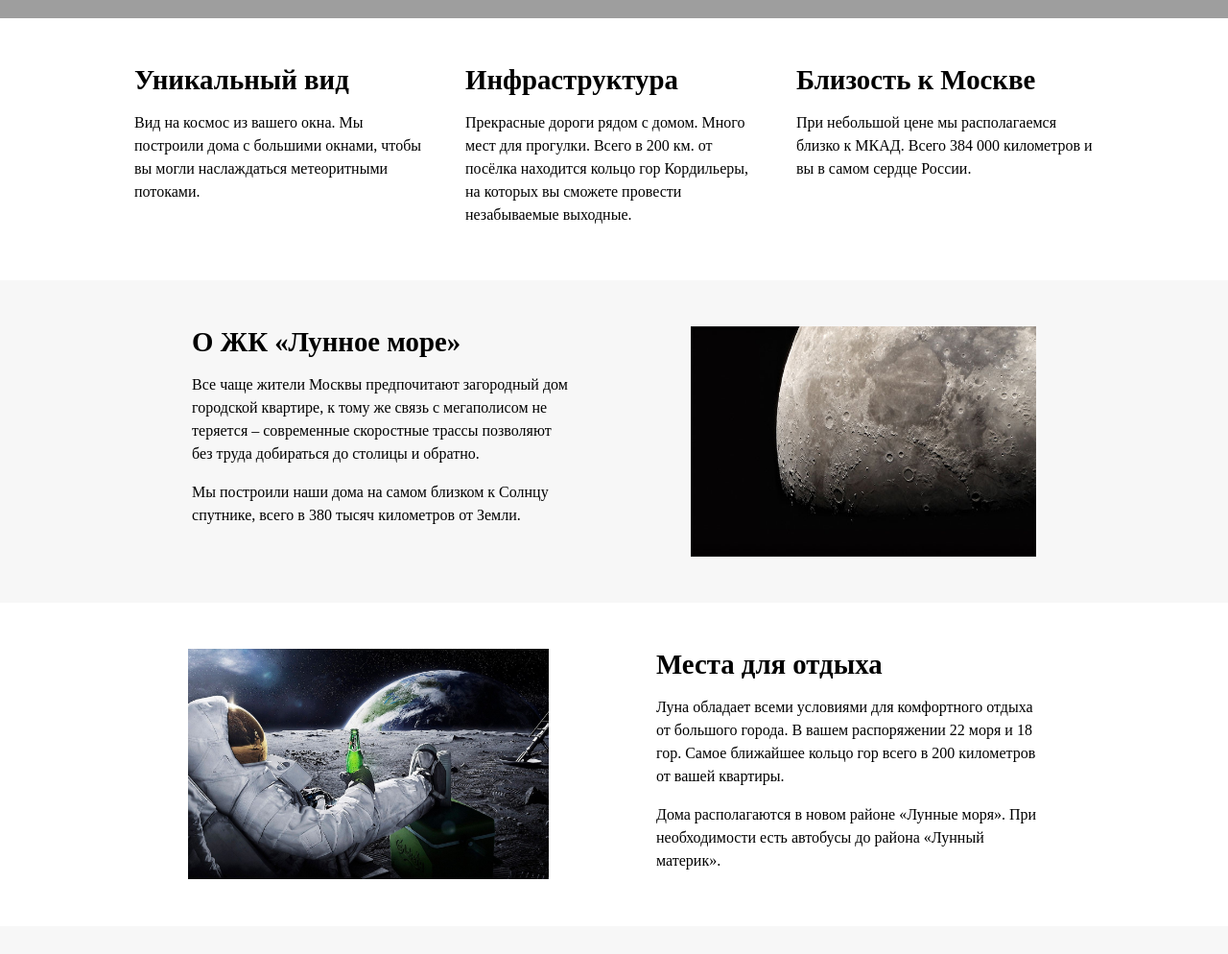
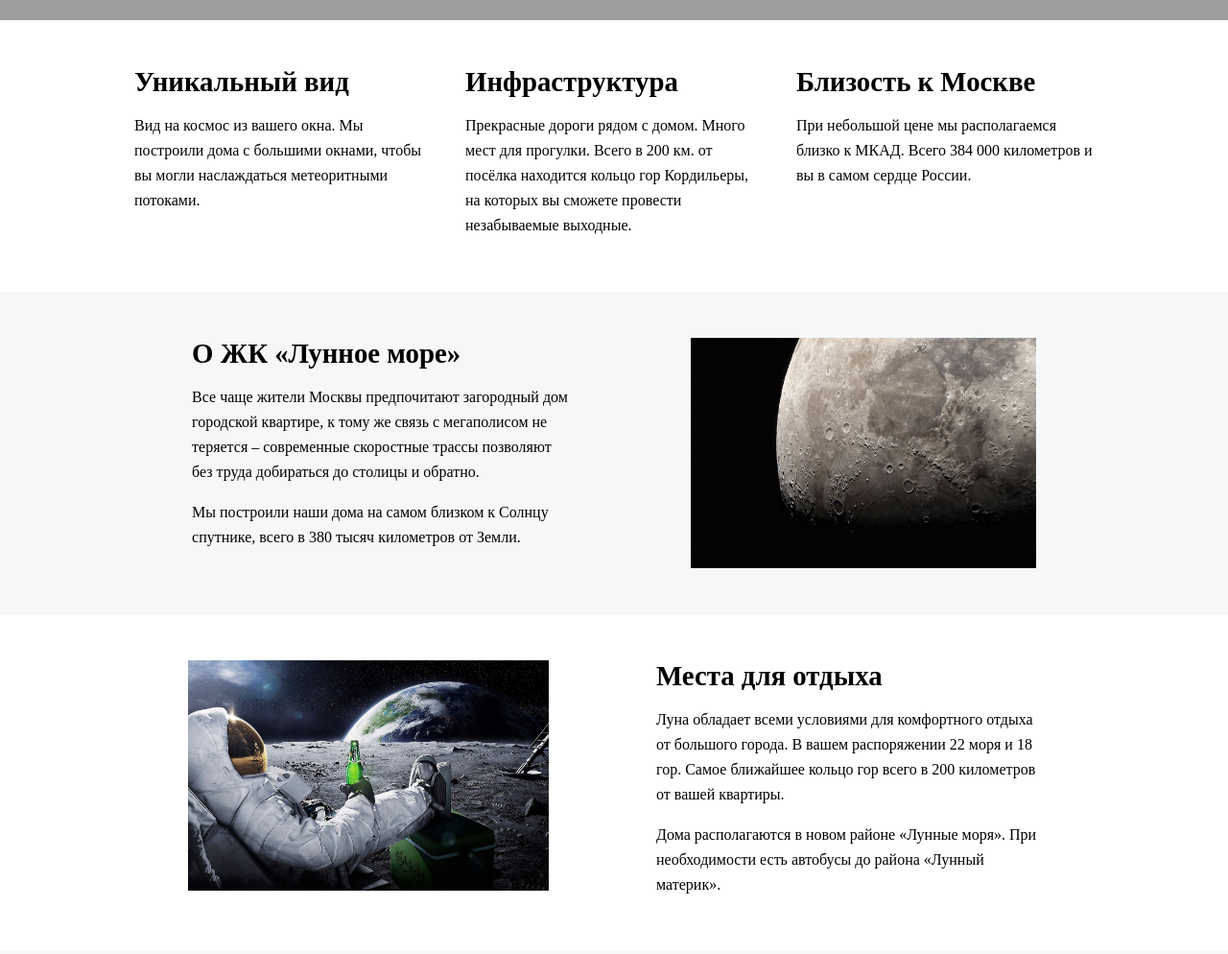
Before and after one commit to Barrierok/lcd-moon-sea, a website: page landing/index.html in a window 1280 px wide. Shown: the part 433-1427 px from the top of the page at 96% size. Drawn offline with Linux system fonts and the light colour scheme; grey boxes are pictures that could not be loaded.

Commit message:
Изменил теги, поправил отступ текста

```diff
--- a/landing/index.html
+++ b/landing/index.html
@@ -28,42 +28,42 @@
       <a class="button white" href="#form-section">Забронировать</a>
     </section>
     <main class="flex flex-direction-column">
-      <div id="advantages">
+      <section id="advantages">
         <div class="container flex flex-justify-beetwen">
-          <article class="advantages">
+          <div class="advantages">
             <h2>Уникальный вид</h2>
             <p>Вид на космос из вашего окна. Мы построили дома с большими окнами, чтобы вы могли наслаждаться метеоритными потоками.</p>
-          </article>
-          <article class="advantages">
+          </div>
+          <div class="advantages">
             <h2>Инфраструктура</h2>
             <p>Прекрасные дороги рядом с домом. Много мест для прогулки. Всего в 200 км. от посёлка находится кольцо гор Кордильеры, на которых вы сможете провести незабываемые выходные.</p>
-          </article>
-          <article class="advantages">
+          </div>
+          <div class="advantages">
             <h2>Близость к Москве</h2>
             <p>При небольшой цене мы располагаемся близко к МКАД. Всего 384 000 километров и вы в самом сердце России.</p>
-          </article>
+          </div>
         </div>
-      </div>
-      <div id="about" class="bg-color-gray">
+      </section>
+      <section id="about" class="bg-color-gray">
         <div class="flex flex-justify-around container">
-          <article class="text-content">
+          <div class="text-content">
             <h2>О ЖК «Лунное море»</h2>
             <p>Все чаще жители Москвы предпочитают загородный дом городской квартире, к тому же связь с мегаполисом не теряется – современные скоростные трассы позволяют без труда добираться до столицы и обратно.</p>
             <p>Мы построили наши дома на самом близком к Солнцу спутнике, всего в 380 тысяч километров от Земли.</p>
-          </article>
+          </div>
           <img src="./images/moon-1.jpg" alt="" class="img-content">
         </div>
-      </div>
-      <div id="rest">
+      </section>
+      <section id="rest">
         <div class="flex flex-justify-around container">
           <img src="./images/moon-2.jpg" alt="" class="img-content">
-          <article class="text-content">
+          <div class="text-content">
             <h2>Места для отдыха</h2>
             <p>Луна обладает всеми условиями для комфортного отдыха от большого города. В вашем распоряжении 22 моря и 18 гор. Самое ближайшее кольцо гор всего в 200 километров от вашей квартиры.</p>
             <p>Дома располагаются в новом районе «Лунные моря». При необходимости есть автобусы до района «Лунный материк».</p>
-          </article>
+          </div>
         </div>
-      </div>
+      </section>
     </main>
     <section id="form-section" class="flex flex-direction-column flex-align-center bg-color-gray">
       <h2>Оставьте заявку сегодня!</h2>
--- a/landing/styles/style.css
+++ b/landing/styles/style.css
@@ -32,7 +32,7 @@ h2 {
 }
 
 p {
-  line-height: 1.5rem;
+  line-height: 26px;
   padding: 0.5rem 0;
 }
 
```
